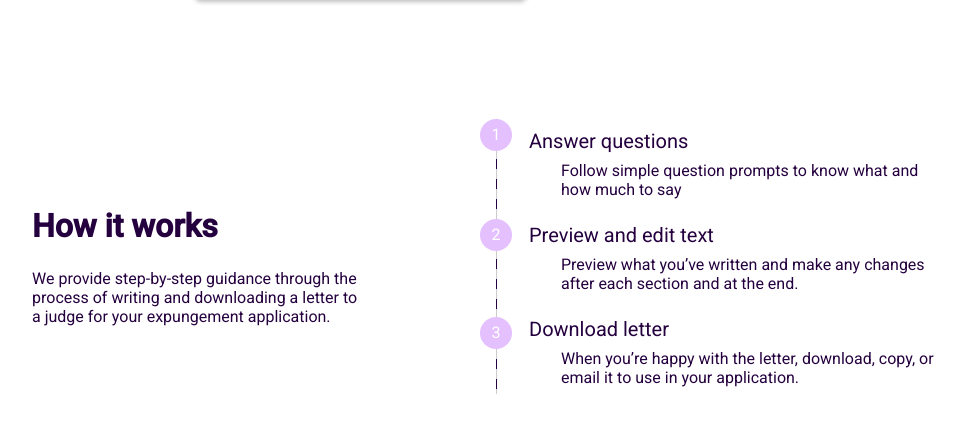
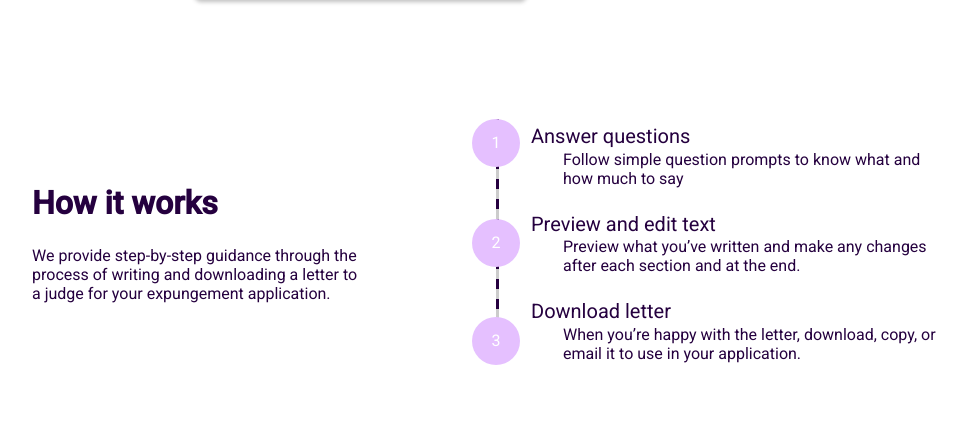
Before and after one commit to hackforla/expunge-assist, a React (Create React App) app in the folder products/statement-generator/: page / in a window 1280 px wide. Shown: the part 1365-1813 px from the top of the page, without its empty margins (152-1123 px from the left). Built offline with nearby package versions, Linux system fonts and the light colour scheme.

Commit message:
closer to figma design

```diff
--- a/products/statement-generator/src/components/CustomTimeline.tsx
+++ b/products/statement-generator/src/components/CustomTimeline.tsx
@@ -9,8 +9,8 @@ const useStyles = makeStyles((theme: Theme) =>
       display: 'inline-block', // Change to inline-block to align with the line
     },
     circle: {
-      width: '2rem',
-      height: '2rem',
+      width: '3rem',
+      height: '3rem',
       backgroundColor: theme.palette.primary.light,
       color: '#fff',
       borderRadius: '50%',
@@ -18,7 +18,7 @@ const useStyles = makeStyles((theme: Theme) =>
       justifyContent: 'center',
       alignItems: 'center',
       position: 'absolute',
-      left: '-1rem', // Adjust left position to center on the line
+      left: '-1.5rem', // Adjust left position to center on the line
     },
   })
 );
--- a/products/statement-generator/src/components/DashedVerticalLine.tsx
+++ b/products/statement-generator/src/components/DashedVerticalLine.tsx
@@ -4,9 +4,9 @@ import { makeStyles, createStyles, Theme } from '@material-ui/core/styles';
 const useStyles = makeStyles((theme: Theme) =>
   createStyles({
     dashedVerticalLine: {
-      height: '275px', // Adjust the height as needed
+      height: '245px', // Adjust the height as needed
 
-      width: '1px', // Adjust the width as needed
+      width: '3px', // Adjust the width as needed
       backgroundColor: theme.palette.primary.darker, // Set the color of the dashes
       backgroundImage: 'linear-gradient(to bottom, transparent 50%, #ccc 50%)', // Set the color of the dashes
       backgroundSize: '100% 20px', // Adjust the dash size
--- a/products/statement-generator/src/components/Timeline.tsx
+++ b/products/statement-generator/src/components/Timeline.tsx
@@ -26,13 +26,13 @@ const useStyles = makeStyles((theme: Theme) =>
     step: {
       display: 'flex',
       alignItems: 'center',
-      marginBottom: theme.spacing(4),
+      marginBottom: theme.spacing(2),
     },
     label: {
       fontWeight: 'bold',
     },
     description: {
-      marginTop: theme.spacing(1),
+      marginTop: theme.spacing(0.2),
     },
     dashedline: {
       marginRight: theme.spacing(4),
```
